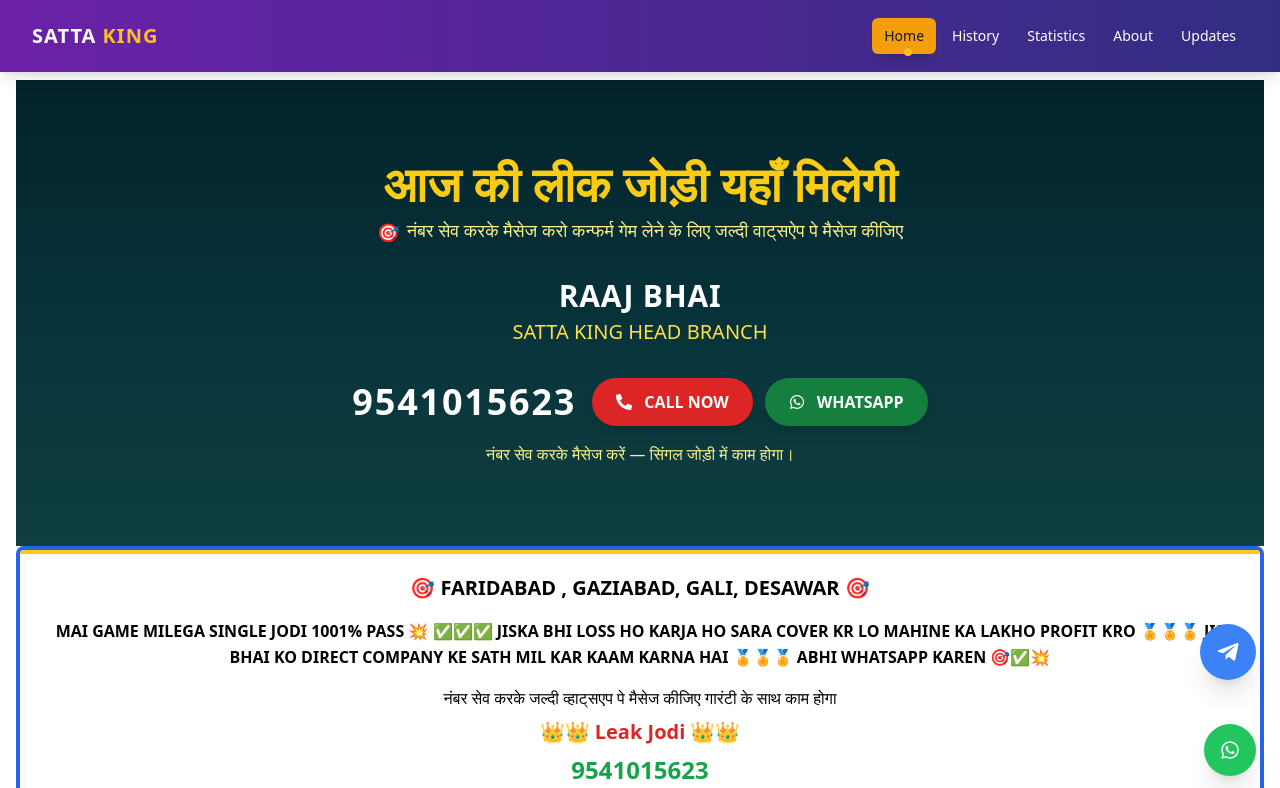
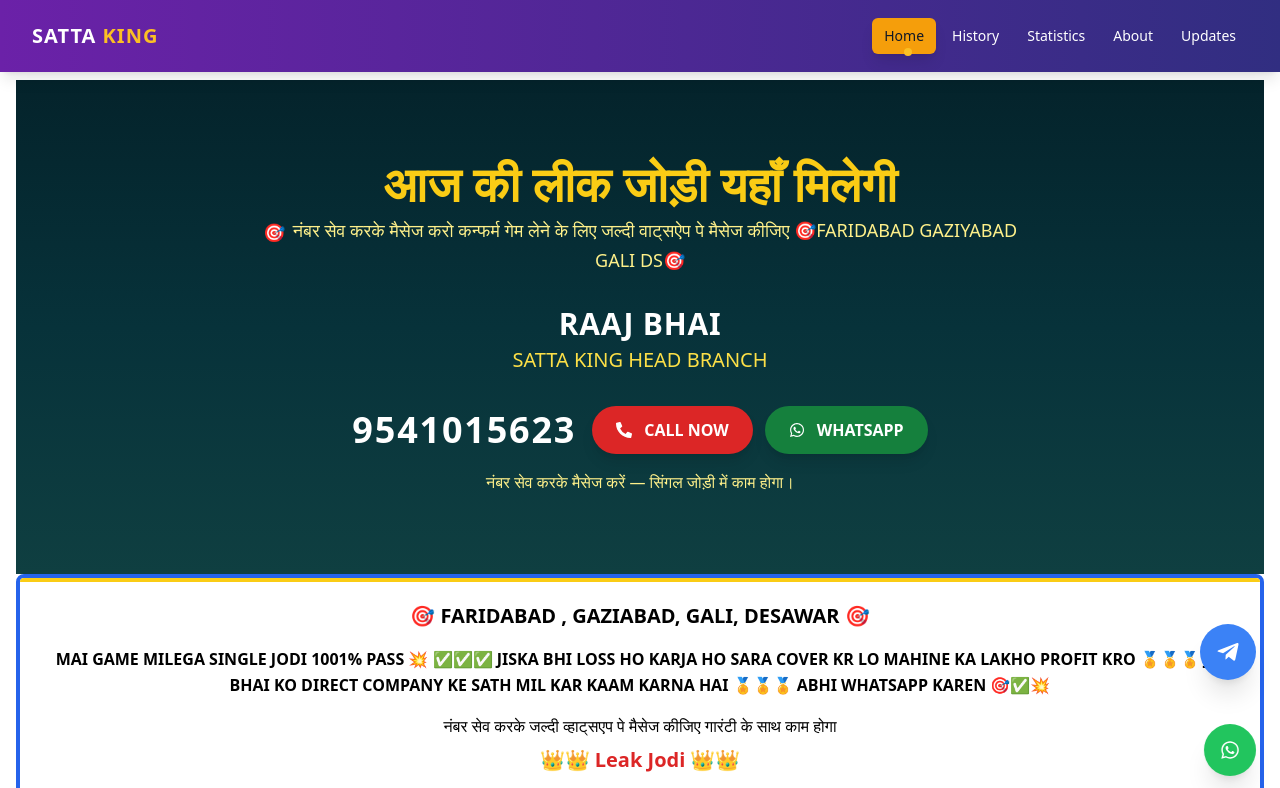
Before and after one commit to sahibhussain143/SattaKing, a React (Vite) app in the folder Frontend/: page / in a window 1280 px wide. Shown: the top 788 px of the page. Built offline with nearby package versions, Linux system fonts and the light colour scheme.

Commit message:
code commit

```diff
--- a/Frontend/src/pages/Home/BannerOne.jsx
+++ b/Frontend/src/pages/Home/BannerOne.jsx
@@ -3,7 +3,7 @@ import { FaPhoneAlt, FaWhatsapp } from "react-icons/fa";
 
 export default function BannerOne({
   title = "आज की लीक जोड़ी यहाँ मिलेगी",
-  subtitle = "नंबर सेव करके मैसेज करो कन्फर्म गेम लेने के लिए जल्दी वाट्सऐप पे मैसेज कीजिए",
+  subtitle = "नंबर सेव करके मैसेज करो कन्फर्म गेम लेने के लिए जल्दी वाट्सऐप पे मैसेज कीजिए 🎯FARIDABAD GAZIYABAD GALI DS🎯",
   name = "RAAJ BHAI",
   branch = "SATTA KING HEAD BRANCH",
   phone = "9541015623",
```
